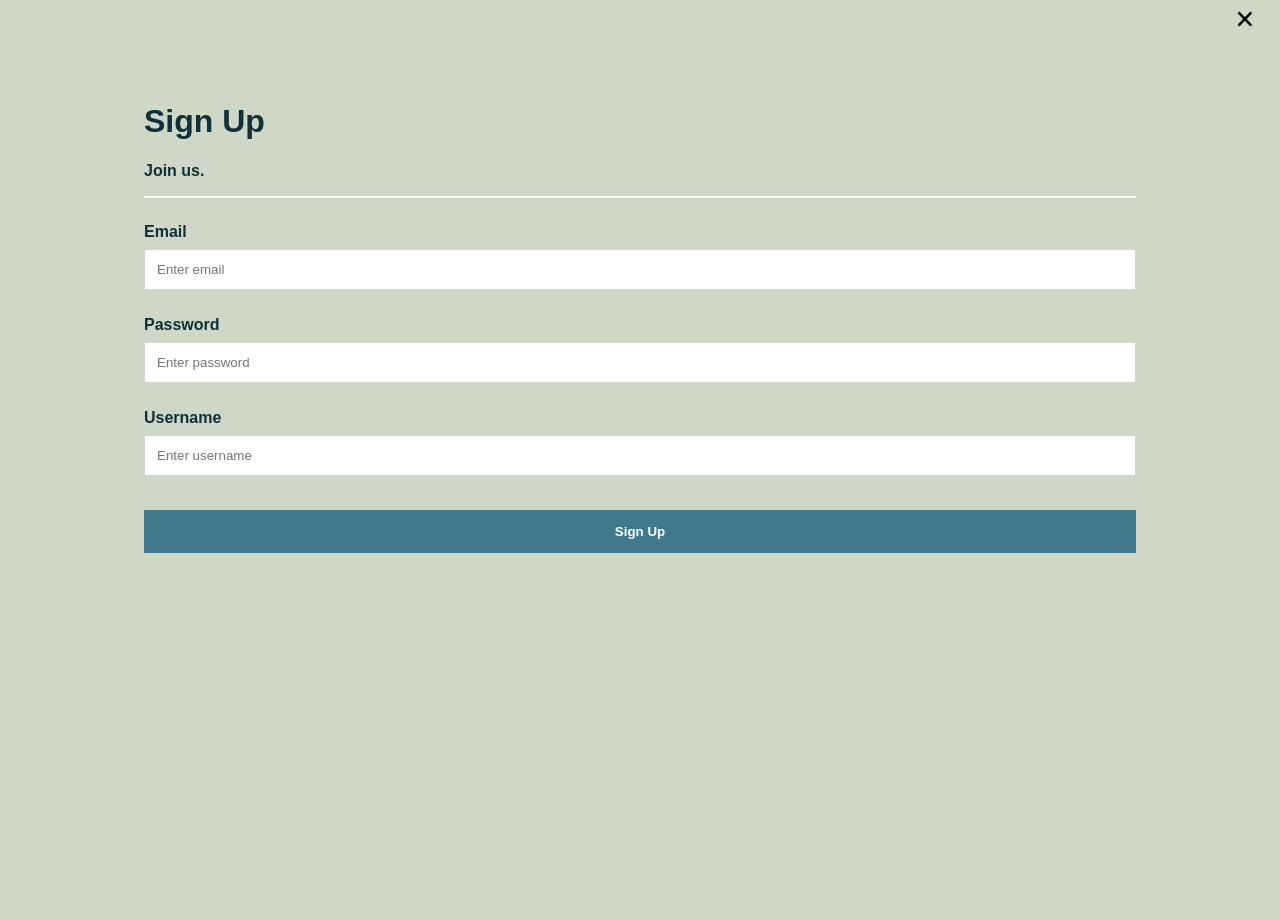
After one commit to japp2015/FEUP-LTW, a PHP site: page /signup.php in a window 1280 px wide. The commit adds this page. Run offline with PHP 8.4, Linux system fonts and the light colour scheme.

Commit message:
Created sign up page + few alterations

```diff
--- a/login.php
+++ b/login.php
@@ -17,14 +17,12 @@
             <img src="assets/avatar.png" width="200" height="200" alt="Avatar" class="avatar">
         </div>
         <div class="container">
-            <label>Username
+            <label>Username</label>
                 <input type="text" placeholder="Enter username" name="uname" required>
-            </label>
             <br><br>
 
-            <label>Password
+            <label>Password</label>
                 <input type="password" placeholder="Enter password" name="psw" required>
-            </label>
             <br><br>
 
             <button type="submit">Login</button>
--- a/main.php
+++ b/main.php
@@ -1,5 +1,4 @@
-<?php
-include_once('database/connection.php');
+<?php include_once('database/connection.php');
 
 # Query returning all news in the database:
 $query = $db->prepare('SELECT * FROM post');
@@ -18,7 +17,8 @@ $posts = $query->fetchAll(); ?>
 
     <header id="topBar">
       <h2>Reddit</h2>
-      <button type="button" onclick="location.href='login.php';">Login</button>
+      <button type="button" onclick="location.href='login.php';">LOG IN</button>
+      <button type="button" onclick="location.href='signup.php';">SIGN UP</button>
     </header>
 
     <section id="post">
--- /dev/null
+++ b/signup.php
@@ -0,0 +1,37 @@
+<!DOCTYPE html>
+<html lang="en-US">
+
+<head>
+    <meta name="viewport" content="width=device-width, initial-scale=1">
+    <link href="style.css" rel="stylesheet">
+</head>
+
+<body>
+<div id="id02" class="modal">
+    <!-- multiplication sign to close window -->
+    <span onclick="location.href='signup.php'.style.display='none';" class="close">&times;</span>
+
+    <form class="modal-content" action="action_signup.php" method="post">
+        <div class="container">
+            <h1>Sign Up</h1>
+            <p>Join us.</p>
+            <hr>
+
+            <label>Email</label>
+                <input type="text" placeholder="Enter email" name="email" required>
+            <br><br>
+
+            <label>Password</label>
+                <input type="password" placeholder="Enter password" name="psw" required>
+            <br><br>
+
+            <label>Username</label>
+                <input type="text" placeholder="Enter username" name="uname" required>
+            <br><br>
+
+            <button type="submit">Sign Up</button>
+        </div>
+    </form>
+</div>
+</body>
+</html>
--- a/style.css
+++ b/style.css
@@ -6,44 +6,60 @@ header {
     font-family: Arial, Helvetica, sans-serif;
     font-size: 15px;
     background-color: #CFD7C7;
+    padding: 12px 12px;
+}
+
+header button {
+    background-color: #40798C;
+    color: white;
+    font-weight: bold;
+    padding: 14px 20px;
+    margin: 8px 0;
+    border: none;
+}
+
+header button:hover {
+    opacity: 0.8;
+    cursor: pointer;
 }
 
 h2 {
     color: #10303A;
+    font-family: Arial, Helvetica, sans-serif;
 }
 
-/* LOGIN FORM */
+/* ---- LOGIN FORM STYLE ---- */
 
 form {
     border: 3px solid #CFD7C7;
+    font-family: Arial, Helvetica, sans-serif;
 }
 
 /* Full-width inputs */
 input[type=text], input[type=password] {
     width: 100%;
-    padding: 12px 20px;
+    padding: 12px 12px;
     margin: 8px 0;
     display: inline-block;
     border: 1px solid #CFD7C7;
     box-sizing: border-box;
 }
 
-button {
+form button {
     background-color: #40798C;
     color: white;
+    font-weight: bold;
     padding: 14px 20px;
     margin: 8px 0;
     border: none;
-    cursor: pointer;
     width: 100%;
 }
 
-/* Add a hover effect for buttons */
-button:hover {
+form button:hover {
     opacity: 0.8;
+    cursor: pointer;
 }
 
-/* Center the avatar image */
 .imgcontainer {
     text-align: center;
     margin: 24px 0 12px 0;
@@ -51,20 +67,21 @@ button:hover {
 
 .container {
     font-weight: bold;
+    color: #10303A;
     padding: 16px;
 }
 
-/* Modal style */
+/* ---- MODAL STYLE ---- */
 
 .modal {
     /*display: none; /* hidden by default */
     position: fixed;
-    z-index: 1;
+    z-index: 1; /* sit on top */
     left: 0;
     top: 0;
     width: 100%;
     height: 100%;
-    overflow: auto;
+    overflow: auto; /* enable scroll */
     background-color: #CFD7C7;
     padding-top: 60px;
 }
@@ -84,3 +101,15 @@ button:hover {
     font-size: 35px;
     font-weight: bold;
 }
+
+.close:hover {
+    opacity: 0.8;
+    cursor: pointer;
+}
+
+/* ---- SIGN UP FORM STYLE ---- */
+
+hr {
+    border: 0.5px solid white;
+    margin-bottom: 25px;
+}
```
Also changed, not shown: action_login.php (added, +9 -0 lines), database.sql (+5 -5 lines), database.db.
